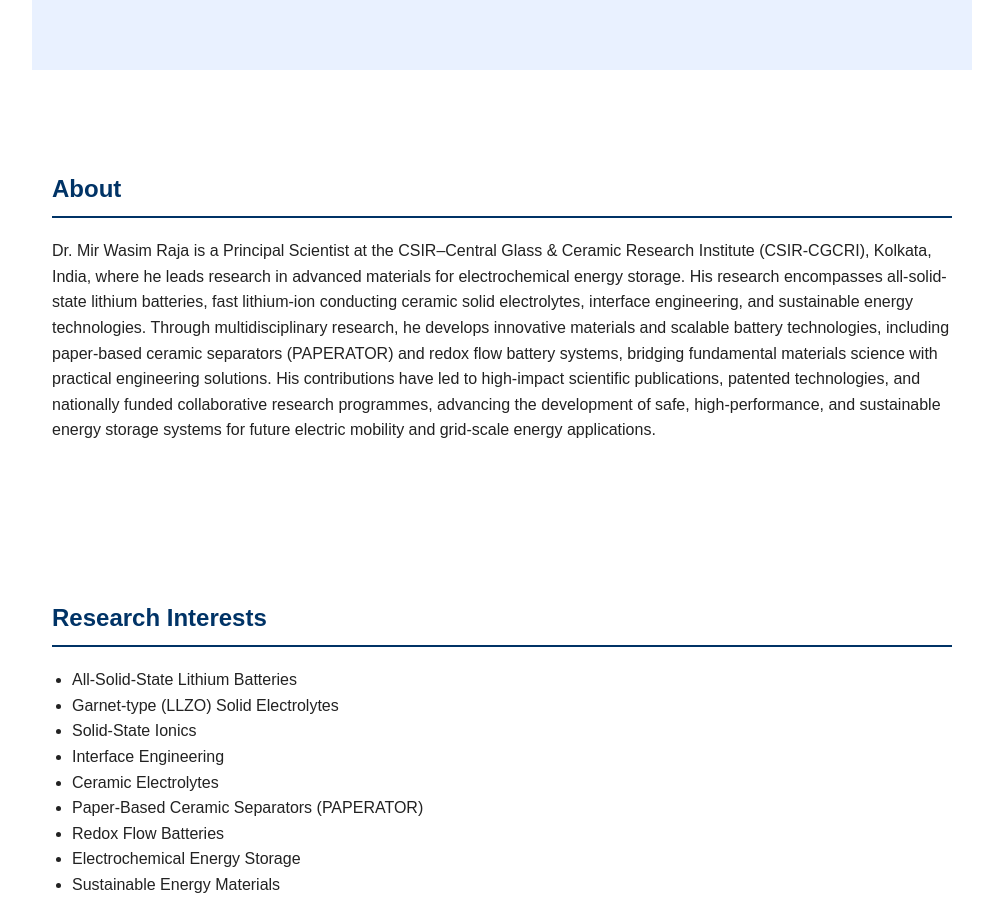
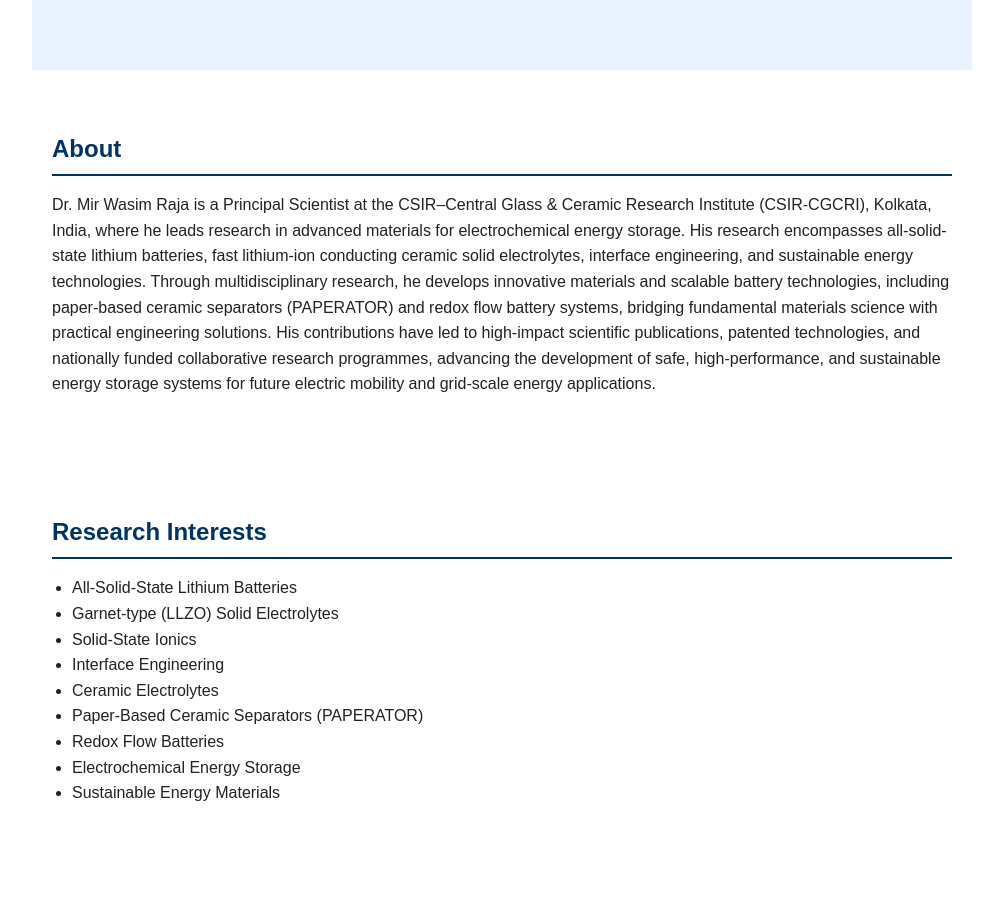
Before and after one commit to drmwraja/drmwraja.github.io, a plain HTML site: page index.html in a window 1280 px wide. Shown: the part 820-1721 px from the top of the page, without its empty margins (138-1141 px from the left). Drawn offline with Linux system fonts and the light colour scheme.

Commit message:
Adjust h2 margin and padding styles

```diff
--- a/index.html
+++ b/index.html
@@ -75,12 +75,12 @@ h1{
 }
 
 h2{
-    margin-top:60px;
+    margin-top:20px;
+    margin-bottom:12px;
     border-bottom:2px solid #003366;
-    padding-bottom:8px;
+    padding-bottom:6px;
     color:#003366;
 }
-
 ul{
     padding-left:20px;
 }
```
